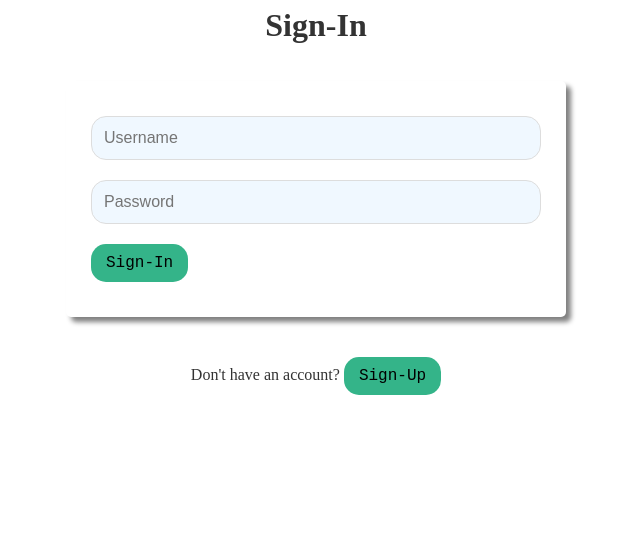
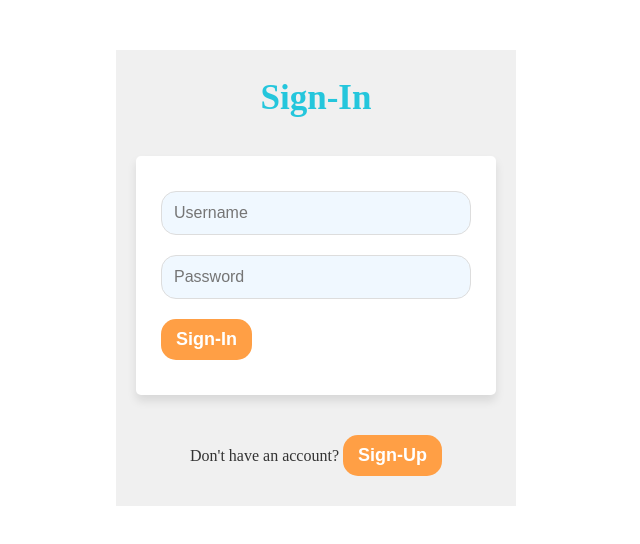
Before and after one commit to cdevwork/expense-tracker, a React (Create React App) app: page / in a window 1280 px wide. Shown: the top 544 px of the page, without its empty margins (324-964 px from the left). Built offline with nearby package versions, Linux system fonts and the light colour scheme.

Commit message:
Css Done

```diff
--- a/src/components/ViewExpense.css
+++ b/src/components/ViewExpense.css
@@ -12,9 +12,31 @@
 }
 
 .category-select {
-  padding: 5px;
-  margin-left: 10px;
+  padding: 10px 20px;
+  font-size: 1rem;
+  border: 1px solid #ccc;
+  border-radius: 8px;
+  background-color: #f9f9f9;
+  font-weight: bold;
+  transition: all 0.3s ease;
+  width: 200px;
+  outline: none;
+  box-shadow: 0 2px 4px rgba(0, 0, 0, 0.1);
 }
+
+.category-select:focus {
+  border-color: #4a90e2;
+  box-shadow: 0 0 8px rgba(74, 144, 226, 0.6);
+}
+
+.category-select:hover {
+  border-color: #888;
+}
+
+.category-select option {
+  padding: 10px;
+}
+
 
 .table-c {
   overflow-x: auto;
--- a/src/components/ViewExpense.js
+++ b/src/components/ViewExpense.js
@@ -100,7 +100,9 @@ const ViewExpense = () => {
             onChange={handleCategoryChange}
             value={selectedCategory}
             className="category-select"
+
           >
+            {/* <div className="Categories"></div> */}
             <option value="">All Categories</option>
             {categories.map((category, index) => (
               <option key={index} value={category}>
--- a/src/components/pages/Authpage.js
+++ b/src/components/pages/Authpage.js
@@ -65,8 +65,8 @@ const AuthPage = () => {
   return (
     <div className="form-sign">
       <div className="wer">
-        <h1>{isSignin ? "Sign-In" : "Sign-Up"}</h1>
-        <form onSubmit={handleSubmit}>
+        <h1 className="head-s" >{isSignin ? "Sign-In" : "Sign-Up"}</h1>
+        <form className="form-h" onSubmit={handleSubmit}>
           <input
             type="text"
             value={username}
@@ -87,11 +87,11 @@ const AuthPage = () => {
             onChange={(e) => setPassword(e.target.value)}
             placeholder="Password"
           />
-          <button type="submit">{isSignin ? "Sign-In" : "Sign-Up"}</button>
+          <button className="btn-a" type="submit">{isSignin ? "Sign-In" : "Sign-Up"}</button>
         </form>
         <p>
           {isSignin ? "Don't have an account?" : "Already have an account?"}{" "}
-          <button onClick={handleToggle}>
+          <button className="btn-a" onClick={handleToggle}>
             {isSignin ? "Sign-Up" : "Sign-In"}
           </button>
         </p>
--- a/src/index.css
+++ b/src/index.css
@@ -61,8 +61,8 @@ h2 {
 }
 
 button {
-  background: rgb(52, 180, 137);
-  font-family: 'Courier New', Courier, monospace;
+  /* background: rgb(52, 180, 137);
+  font-family: 'Courier New', Courier, monospace; */
   border: none;
   padding: 10px 15px;
   border-radius: 15px;
@@ -80,7 +80,7 @@ button.edit-btn {
 }
 
 button.edit-btn:hover {
-  background: #524dc1;
+  background: #6865a5;
   transform: scale(1.05);
 }
 
@@ -113,7 +113,6 @@ form {
   border-radius: 5px;
   box-shadow: 0 6px 10px rgba(0, 0, 0, 0.1);
   animation: fadeIn 1s ease;
-  box-shadow: 5px 5px 5px gray;
   justify-content: center;
 }
 
@@ -204,3 +203,22 @@ a:hover {
 .Add Expense {
   display: flex;
 }
+.form-sign{
+  background-color:#f0f0f0 ;
+  width: 400px;
+  height: auto;
+  margin: auto;
+  padding: 20px;
+  margin-top: 50px;
+}
+.btn-a{
+  background-color: #ff9f45;
+  font-size: 18px;
+  font-weight: 600;
+  color: #fff;
+}
+
+.head-s{
+  color: #24C6DC;
+  font-size: 35px;
+}
```
